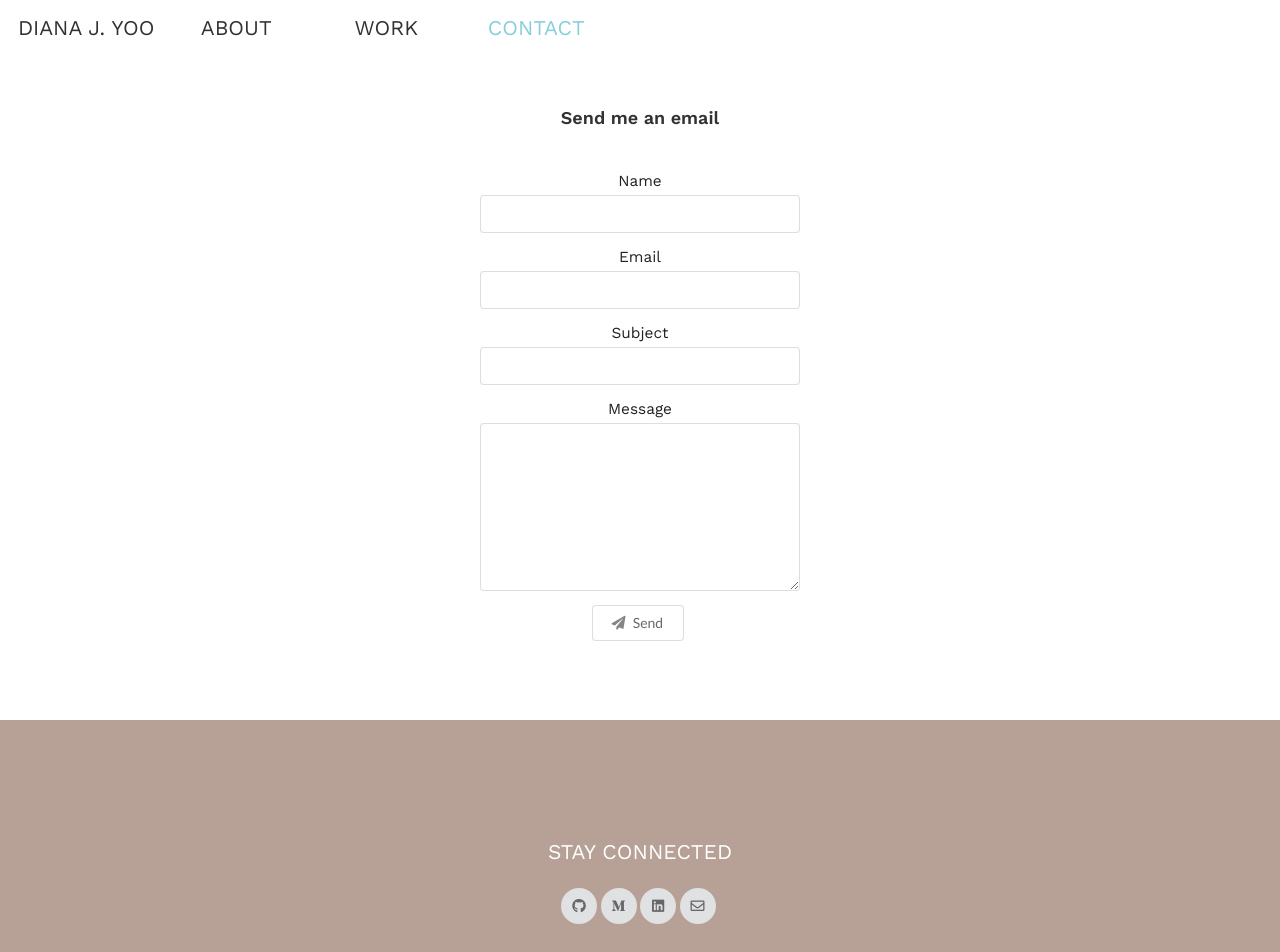
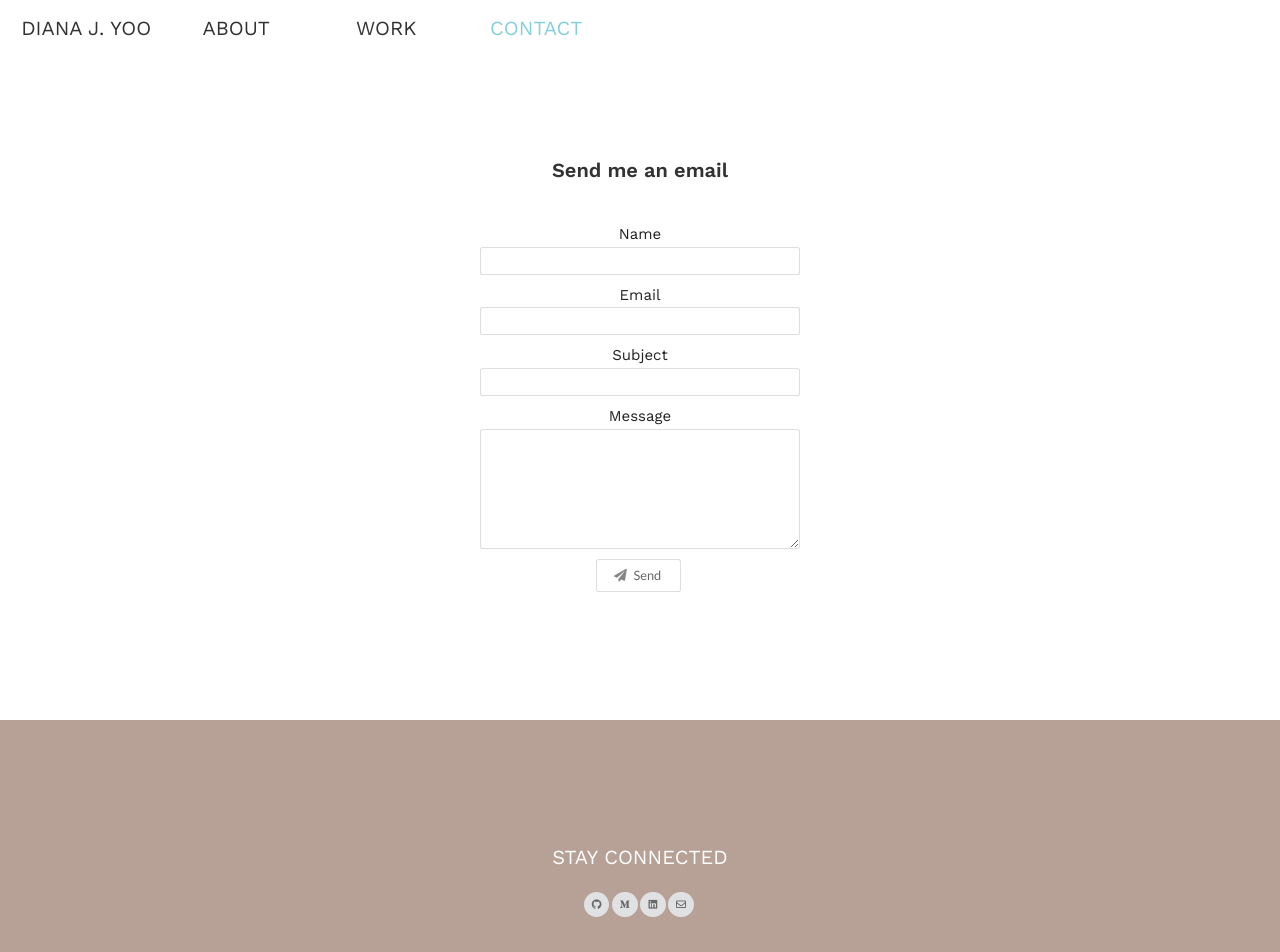
Before and after one commit to dianajyoo/portfolio-frontend, a React (Create React App) app: page /contact in a window 1280 px wide. Shown: the top 952 px of the page. Built offline with nearby package versions, Linux system fonts and the light colour scheme.

Commit message:
changed font size unit to rem

```diff
--- a/src/App.css
+++ b/src/App.css
@@ -1,7 +1,7 @@
-@media screen and (min-width: 100em) {
+@media screen and (min-width: 900px) {
   html {
-    /* set 1em to 1vw */
-    font-size: 1vw;
+    /* set 1rem to 10px */
+    font-size: 62.5%;
   }
 }
 
--- a/src/components/About.js
+++ b/src/components/About.js
@@ -6,6 +6,7 @@ class About extends React.Component {
     return (
       <div className="about">
         ABOUT PAGE
+        Where is my words???
       </div>
     )
   }
--- a/src/components/ContactForm.js
+++ b/src/components/ContactForm.js
@@ -64,7 +64,7 @@ class ContactForm extends React.Component {
             <textarea name="message" value={this.state.message} onChange={e => this.handleOnChange(e)}></textarea>
           </div>
 
-          <button className="ui basic button">
+          <button className="big ui basic button">
             <i className="paper plane icon"></i>
             Send
           </button>
--- a/src/styling/About.css
+++ b/src/styling/About.css
@@ -1,9 +1,10 @@
 @import url('https://fonts.googleapis.com/css?family=Open+Sans:300,400');
 
 .about {
-  /* margin-top: 100px; */
+  margin-top: 100px;
   height: 80vh;
   width: 100vw;
   font-family: "Open Sans", sans-serif;
+  font-size: 2rem;
   color: rgba(33,33,33);
 }
--- a/src/styling/Footer.css
+++ b/src/styling/Footer.css
@@ -21,7 +21,7 @@
 }
 
 .text-container p, .links {
-  font-size: 1.5em;
+  font-size: 2rem;
 }
 
 .footnote {
--- a/src/styling/Form.css
+++ b/src/styling/Form.css
@@ -13,10 +13,11 @@
 .form .four.wide.field label {
   font-family: "Work Sans", sans-serif;
   font-weight: 400;
-  font-size: 1.1em;
+  font-size: 1.5rem;
 }
 
 .form h3 {
   font-family: "Work Sans", sans-serif;
-  padding: 1.5em;
+  font-size: 2rem;
+  padding: 30px;
 }
--- a/src/styling/Home.css
+++ b/src/styling/Home.css
@@ -19,7 +19,7 @@
 }
 
 .home p {
-  font-size: 80px;
+  font-size: 8rem;
   font-weight: bold;
   color: rgba(50,50,50);
   white-space: pre-line;
@@ -31,12 +31,6 @@
 .home span:first-of-type {
   color: rgba(133,207,218);
 }
-
-/* .home span:nth-of-type(2) {
-  transition: ease-in;
-  animation: slant 7s;
-  animation-fill-mode: forwards;
-} */
 
 @keyframes bounceIn {
   0% {
@@ -52,11 +46,11 @@
   }
 }
 
-@keyframes slant {
+/* @keyframes slant {
   0% {
     font-style: normal;
   }
   100% {
     font-style: italic;
   }
-}
+} */
--- a/src/styling/Message.css
+++ b/src/styling/Message.css
@@ -2,7 +2,7 @@
 
 .message {
   font-family: "Work Sans", sans-serif;
-  font-size: 1.2em;
+  font-size: 1.5rem;
   font-style: italic;
   color: rgba(50,50,50);
   z-index: 1
--- a/src/styling/NavBar.css
+++ b/src/styling/NavBar.css
@@ -16,7 +16,7 @@
 .navlink {
   position: relative;
   font-family: "Work Sans", sans-serif;
-  font-size: 1.5em;
+  font-size: 2rem;
   color: rgba(50,50,50);
 }
 
--- a/src/styling/Overlay.css
+++ b/src/styling/Overlay.css
@@ -22,7 +22,6 @@
   width: 30vw;
   height: 32vh;
   margin: 0 auto;
-  margin-left: -1em;
   transition: .5s ease;
   box-shadow: 0 4px 8px 0 rgba(0, 0, 0, 0.2), 0 6px 20px 0 rgba(0, 0, 0, 0.2);
 }
--- a/src/styling/ProjectCard.css
+++ b/src/styling/ProjectCard.css
@@ -7,17 +7,16 @@
   height: 80vh;
   width: 75vw;
   margin: 0 auto;
-  margin-top: -5em;
+  /* margin-top: -5em; */
 }
 
 #project-id {
   font-family: "Work Sans", sans-serif;
-  font-size: 7em;
+  font-size: 10rem;
   font-weight: 600;
-  /* color: #B7A196; */
   color: rgba(133,207,218);
-  margin-top: 1.5em;
-  margin-right: 2em;
+  margin-top: 200px;
+  margin-right: 200px;
   text-align: right;
 }
 
@@ -29,12 +28,12 @@
 .details-container img {
   height: 450px;
   width: 650px;
-  padding: 0.8em;
+  padding: 50px;
 }
 
 .details {
   font-family: "Work Sans", sans-serif;
-  font-size: 1.5em;
+  font-size: 2rem;
   color: rgba(50,50,50);
   line-height: normal;
 }
--- a/src/styling/ProjectList.css
+++ b/src/styling/ProjectList.css
@@ -8,17 +8,17 @@
   grid-template-columns: 450px 450px;
   grid-template-rows: 275px 275px;
   position: relative;
-  margin-top: 15em;
+  margin-top: 200px;
   height: 100vh;
   width: 100vw;
 }
 
 .grid-container p:first-child {
   font-family: "Work Sans", sans-serif;
-  font-size: 7em;
+  font-size: 10rem;
   font-weight: 600;
-  margin-top: -2.5em;
-  margin-left: 6em;
+  margin-top: -250px;
+  margin-left: 575px;
   color:#B7A196
 }
 
```
